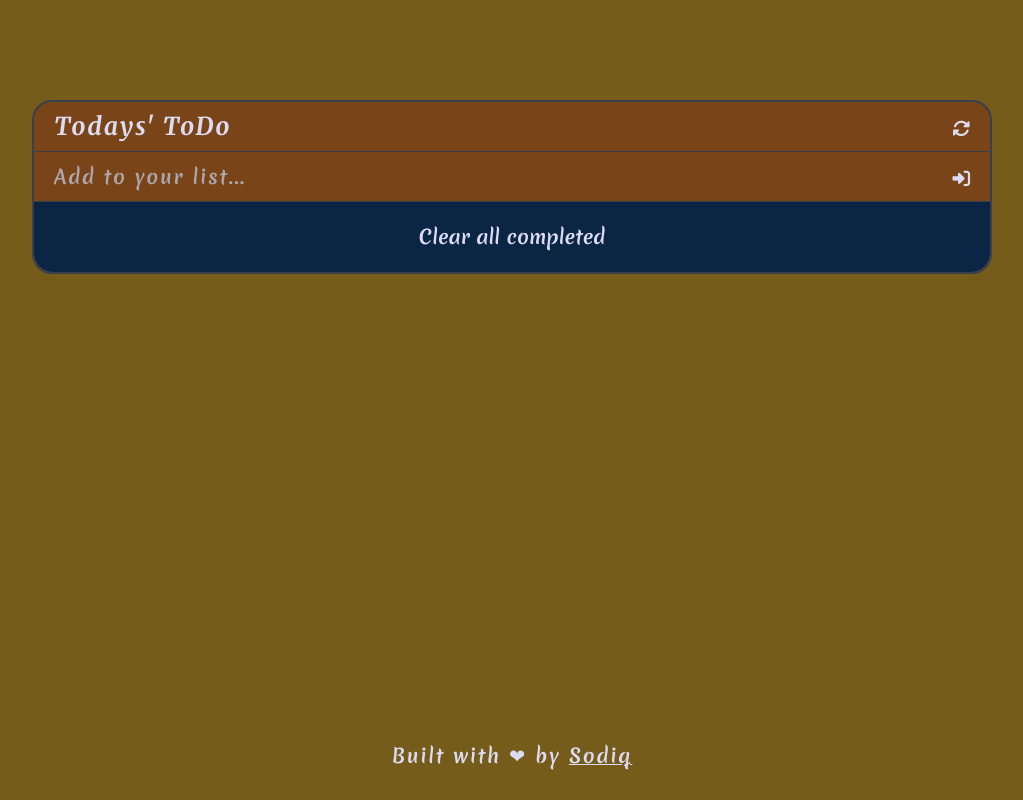
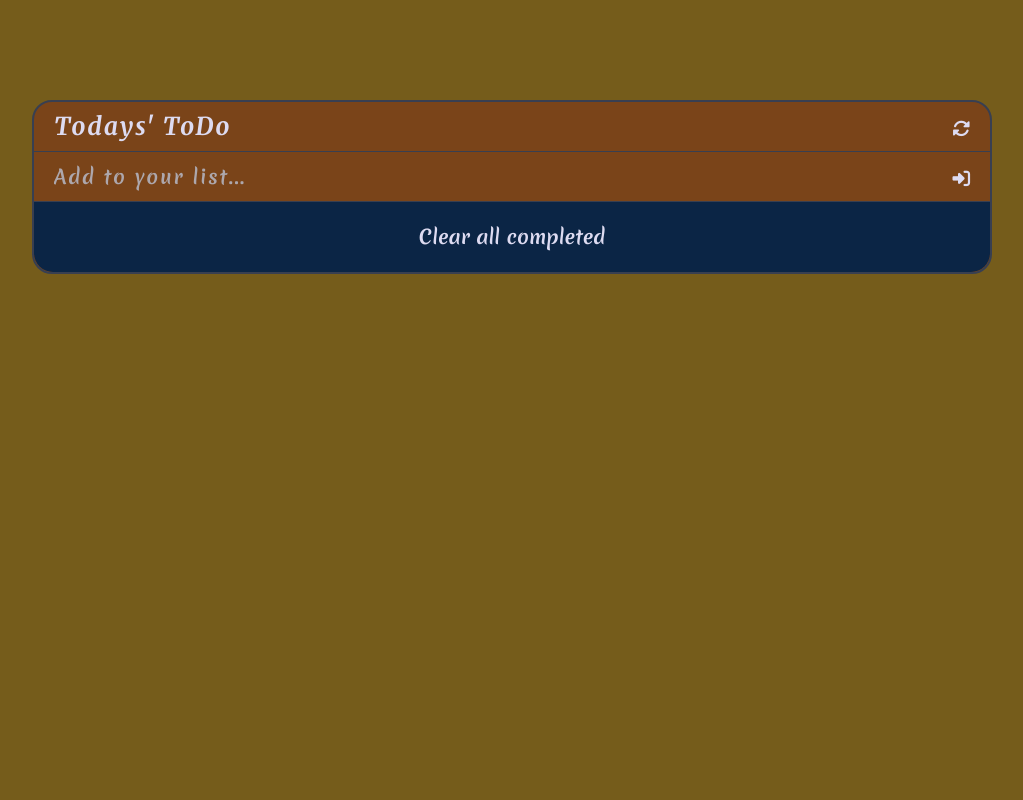
Before and after one commit to MICHAELMUNAVU83/TodoList-Jest-test, a website built with webpack: page src/index.html in a window 1280 px wide. Shown: the whole page, without its empty margins (128-1151 px from the left). Built offline with nearby package versions, Linux system fonts and the light colour scheme.

Commit message:
linters error corrected

```diff
--- a/src/index.html
+++ b/src/index.html
@@ -24,9 +24,7 @@
       </div>
       <button type="button" id="clear-btn">Clear all completed</button>
     </div>
-    <footer>
-      <p class="tribute">Built with ❤ by <a class="tribute" href="http://github.com/deyemiobaa" target="_blank">Sodiq</a></p>
-    </footer>
+
   </body>
 
 </html>
```
Also changed, not shown: dist/index.html, dist/main.js.
